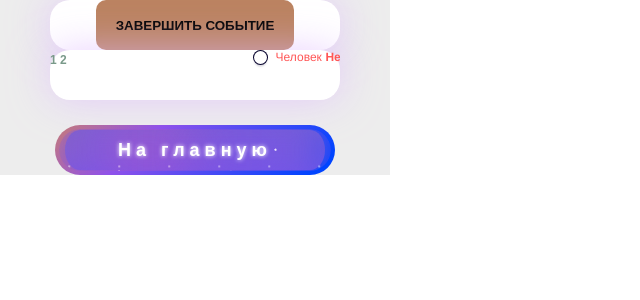
After one commit to ska-19/Club_Bot, a FastAPI app: template src/templates/endevent_user.html in a window 1280 px wide. The commit adds this page. Shown: the top 300 px of the page, without its empty margins (0-640 px from the left). Run offline with FastAPI, Linux system fonts and the light colour scheme; the template is opened without the code that fills it, so the values that code supplies are empty; some libraries are stand-ins or nearby versions.

Commit message:
endevent part1

```diff
--- /dev/null
+++ b/src/static/css_js/endevent_base_script.js
@@ -0,0 +1,3 @@
+function EndEvent(){
+
+}
--- /dev/null
+++ b/src/static/css_js/endevent_base_style.css
@@ -0,0 +1,330 @@
+body {
+    margin: 0;
+    padding: 0;
+    font-size: 16px;
+    font-family: Arial, sans-serif;
+}
+
+.container {
+    background: #ededed;
+    max-width: 390px;
+}
+
+.card {
+    position: relative;
+    border-radius: 20px;
+    background-color: #ffffff;
+    animation: gradient 5s ease infinite;
+    filter: drop-shadow(0px 0px 20px rgba(223, 185, 255, 0.68));
+}
+
+.btn_GoToTheClub {
+    margin-left: 55px;
+    display: flex;
+    justify-content: center;
+    align-items: center;
+    width: 280px;
+    overflow: hidden;
+    height: 50px;
+    background-size: 300% 300%;
+    backdrop-filter: blur(1rem);
+    border-radius: 5rem;
+    transition: 0.5s;
+    animation: gradient_301 5s ease infinite;
+    border: double 4px transparent;
+    background-image: linear-gradient(#756bbc, #744bff), linear-gradient(137.48deg, #501c9b 10%, #ffa600 45%, #8F51EA 67%, #0044ff 87%);
+    background-origin: border-box;
+    background-clip: content-box, border-box;
+}
+
+#container-stars {
+    position: absolute;
+    z-index: -1;
+    width: 100%;
+    height: 100%;
+    overflow: hidden;
+    transition: 0.5s;
+    backdrop-filter: blur(1rem);
+    border-radius: 5rem;
+}
+
+strong {
+    z-index: 2;
+    font-size: 18px;
+    letter-spacing: 5px;
+    color: #FFFFFF;
+    text-shadow: 0 0 4px white;
+}
+
+#glow {
+    position: absolute;
+    display: flex;
+    width: 12rem;
+}
+
+.circle {
+    width: 100%;
+    height: 30px;
+    filter: blur(2rem);
+    animation: pulse_3011 4s infinite;
+    z-index: -1;
+}
+
+.circle:nth-of-type(1) {
+    background: rgba(254, 83, 186, 0.636);
+}
+
+.circle:nth-of-type(2) {
+    background: rgba(142, 81, 234, 0.704);
+}
+
+.btn_GoToTheClub:hover #container-stars {
+    z-index: 1;
+    background-color: #212121;
+}
+
+.btn_GoToTheClub:hover {
+    transform: scale(1.1)
+}
+
+.btn_GoToTheClub:active {
+    border: double 4px #FE53BB;
+    background-origin: border-box;
+    background-clip: content-box, border-box;
+    animation: none;
+}
+
+.btn_GoToTheClub:active .circle {
+    background: #FE53BB;
+}
+
+#stars {
+    position: relative;
+    background: transparent;
+    width: 200rem;
+    height: 200rem;
+}
+
+#stars::after {
+    content: "";
+    position: absolute;
+    top: -10rem;
+    left: -100rem;
+    width: 100%;
+    height: 100%;
+    animation: animStarRotate 90s linear infinite;
+}
+
+#stars::after {
+    background-image: radial-gradient(#ffffff 1px, transparent 1%);
+    background-size: 50px 50px;
+}
+
+#stars::before {
+    content: "";
+    position: absolute;
+    top: 0;
+    left: -50%;
+    width: 170%;
+    height: 500%;
+    animation: animStar 60s linear infinite;
+}
+
+#stars::before {
+    background-image: radial-gradient(#ffffff 1px, transparent 1%);
+    background-size: 50px 50px;
+    opacity: 0.5;
+}
+
+@keyframes animStar {
+    from {
+        transform: translateY(0);
+    }
+
+    to {
+        transform: translateY(-135rem) translateX(20rem);
+    }
+}
+
+@keyframes animStarRotate {
+    from {
+        transform: rotate(360deg);
+    }
+
+    to {
+        transform: rotate(0);
+    }
+}
+
+@keyframes gradient_301 {
+    0% {
+        background-position: 0 50%;
+    }
+
+    50% {
+        background-position: 100% 50%;
+    }
+
+    100% {
+        background-position: 0 50%;
+    }
+}
+
+@keyframes pulse_3011 {
+    0% {
+        transform: scale(0.75);
+        box-shadow: 0 0 0 0 rgba(97, 0, 255, 0.7);
+    }
+
+    70% {
+        transform: scale(1);
+        box-shadow: 0 0 0 10px rgba(255, 255, 255, 0);
+    }
+
+    100% {
+        transform: scale(0.75);
+        box-shadow: 0 0 0 0 rgba(0, 0, 0, 0);
+    }
+}
+
+.EndEvent {
+    padding: 10px 20px;
+    border: none;
+    background: rgba(145, 56, 0, 0.62);
+    border-radius: 10px;
+    text-transform: uppercase;
+    font-weight: 700;
+    transition: background .2s linear;
+}
+
+.EndEvent:hover {
+    background: rgb(145, 56, 0);
+}
+
+.block1 {
+    text-align: left;
+    width: 70%;
+}
+
+.block2 {
+    width: 30%;
+}
+
+.checkbox-wrapper-35 .switch {
+  display: none;
+}
+
+.checkbox-wrapper-35 .switch + label {
+  -webkit-box-align: center;
+  -webkit-align-items: center;
+  -ms-flex-align: center;
+  align-items: center;
+  color: rgb(255, 85, 85);
+  cursor: pointer;
+  display: -webkit-box;
+  display: -webkit-flex;
+  display: -ms-flexbox;
+  display: flex;
+  font-family: 'Helvetica Neue', Helvetica, Arial, sans-serif;
+  font-size: 12px;
+  line-height: 15px;
+  position: relative;
+  -webkit-user-select: none;
+  -moz-user-select: none;
+  -ms-user-select: none;
+  user-select: none;
+}
+
+.checkbox-wrapper-35 .switch + label::before,
+  .checkbox-wrapper-35 .switch + label::after {
+  content: '';
+  display: block;
+}
+
+.checkbox-wrapper-35 .switch + label::before {
+  background-color: #05012c;
+  border-radius: 500px;
+  height: 15px;
+  margin-right: 8px;
+  -webkit-transition: background-color 0.125s ease-out;
+  transition: background-color 0.125s ease-out;
+  width: 25px;
+}
+
+.checkbox-wrapper-35 .switch + label::after {
+  background-color: #fff;
+  border-radius: 13px;
+  box-shadow: 0 3px 1px 0 rgba(37, 34, 71, 0.05), 0 2px 2px 0 rgba(37, 34, 71, 0.1), 0 3px 3px 0 rgba(37, 34, 71, 0.05);
+  height: 13px;
+  left: 1px;
+  position: absolute;
+  top: 1px;
+  -webkit-transition: -webkit-transform 0.125s ease-out;
+  transition: -webkit-transform 0.125s ease-out;
+  transition: transform 0.125s ease-out;
+  transition: transform 0.125s ease-out, -webkit-transform 0.125s ease-out;
+  width: 13px;
+}
+
+.checkbox-wrapper-35 .switch + label .switch-x-text {
+  display: block;
+  margin-right: .3em;
+}
+
+.checkbox-wrapper-35 .switch + label .switch-x-toggletext {
+  display: block;
+  font-weight: bold;
+  height: 15px;
+  overflow: hidden;
+  position: relative;
+  width: 25px;
+}
+
+.checkbox-wrapper-35 .switch + label .switch-x-unchecked,
+  .checkbox-wrapper-35 .switch + label .switch-x-checked {
+  left: 0;
+  position: absolute;
+  top: 0;
+  -webkit-transition: opacity 0.125s ease-out, -webkit-transform 0.125s ease-out;
+  transition: opacity 0.125s ease-out, -webkit-transform 0.125s ease-out;
+  transition: transform 0.125s ease-out, opacity 0.125s ease-out;
+  transition: transform 0.125s ease-out, opacity 0.125s ease-out, -webkit-transform 0.125s ease-out;
+}
+
+.checkbox-wrapper-35 .switch + label .switch-x-unchecked {
+  opacity: 1;
+  -webkit-transform: none;
+  transform: none;
+}
+
+.checkbox-wrapper-35 .switch + label .switch-x-checked {
+  opacity: 0;
+  -webkit-transform: translate3d(0, 100%, 0);
+  transform: translate3d(0, 100%, 0);
+}
+
+.checkbox-wrapper-35 .switch + label .switch-x-hiddenlabel {
+  position: absolute;
+  visibility: hidden;
+}
+
+.checkbox-wrapper-35 .switch:checked + label::before {
+  background-color: rgb(85, 255, 112);
+}
+
+.checkbox-wrapper-35 .switch:checked + label::after {
+  -webkit-transform: translate3d(10px, 0, 0);
+  transform: translate3d(10px, 0, 0);
+}
+
+.checkbox-wrapper-35 .switch:checked + label .switch-x-unchecked {
+  opacity: 0;
+  -webkit-transform: translate3d(0, -100%, 0);
+  transform: translate3d(0, -100%, 0);
+}
+
+.checkbox-wrapper-35 .switch:checked + label .switch-x-checked {
+  opacity: 1;
+  -webkit-transform: none;
+  transform: none;
+}
--- a/src/static/css_js/main_base_script.js
+++ b/src/static/css_js/main_base_script.js
@@ -157,5 +157,7 @@ function CreateEvent() {
 }
 
 function End(eventId) {
-
+    const urlParts = window.location.href.split('/');
+    const userId = urlParts[urlParts.length - 1];
+    window.location.href = `/pages/endevent_user/${userId}/${eventId}`
 }
--- a/src/templates/club_base.html
+++ b/src/templates/club_base.html
@@ -25,11 +25,7 @@
     </nav>
 
 
-    <div style="margin-top: 20px">
-    </div>
-
-
-    <div style="display: flex; margin-top: 5px">
+    <div style="display: flex; margin-top: 25px">
 
 
         <!-- Описание клуба-->
--- /dev/null
+++ b/src/templates/endevent_base.html
@@ -0,0 +1,28 @@
+<!DOCTYPE html>
+<html lang="en">
+<head>
+    <meta charset="UTF-8">
+    <meta name="viewport" content="width=device-width, initial-scale=1.0">
+    <link rel="stylesheet" href="/css_js/endevent_base_style.css">
+    <title></title>
+</head>
+<body>
+
+<div class="container">
+
+
+    <!-- Кнопка "Завершить событие" -->
+    {% block EndEvent %}{% endblock %}
+
+
+    <!-- "Другие клубы" + Club_names + "перейти" + ссылка в main_user -->
+    {% block users_info %}{% endblock %}
+
+
+    <!-- Кнопка "На главную" -->
+    {% block href_main %}{% endblock %}
+</div>
+<script src="https://telegram.org/js/telegram-web-app.js"></script>
+<script src="/css_js/endevent_base_script.js"></script>
+</body>
+</html>
--- /dev/null
+++ b/src/templates/endevent_user.html
@@ -0,0 +1,53 @@
+{% extends "endevent_base.html" %}
+
+
+{% block EndEvent %}
+<div class="card"
+     style="left: 50px;height: 50px; width: 290px; justify-content: center;display: flex">
+    <button type="button" class="EndEvent" id="EndEvent" onclick=EndEvent()>
+        Завершить событие
+    </button>
+</div>
+{% endblock %}
+
+
+{% block users_info %}
+<div class="card"
+     style="left: 50px;height: 50px; width: 290px; justify-content: center;display: flex">
+    <div class="block1">
+        <h1 style="bottom: 5px;font-size: 12px; color: #7a9a8a;position: relative; z-index: 2">
+           1 2
+        </h1>
+    </div>
+    <div class="block2">
+        <div class="checkbox-wrapper-35">
+            <input value="private" name="switch" id="switch" type="checkbox" class="switch">
+            <label for="switch">
+                <span class="switch-x-text">Человек </span>
+                <span class="switch-x-toggletext">
+                    <span class="switch-x-unchecked"><span class="switch-x-hiddenlabel">Unchecked: </span>Не участвовал</span>
+                    <span class="switch-x-checked"><span class="switch-x-hiddenlabel">Checked: </span>Участвовал</span>
+                </span>
+            </label>
+        </div>
+    </div>
+</div>
+
+{% endblock %}
+
+
+{% block href_main %}
+<!-- "Перейти на главную" -->
+<a href="/pages/main_user/{{user_info.id}}" style="text-decoration: none">
+    <button class="btn_GoToTheClub" type="button" style="margin-top: 25px">
+        <strong>На главную</strong>
+        <div id="container-stars">
+            <div id="stars"></div>
+        </div>
+        <div id="glow">
+            <div class="circle"></div>
+            <div class="circle"></div>
+        </div>
+    </button>
+</a>
+{% endblock %}
```
Also changed, not shown: src/pages/router.py (+20 -1 lines), src/templates/market_base.html (added, +10 -0 lines), src/templates/market_user.html (added, +10 -0 lines), src/static/css_js/market_base_script.js (added), src/static/css_js/market_base_style.css (added).
